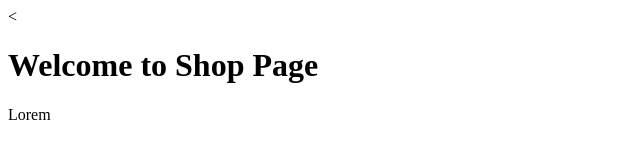
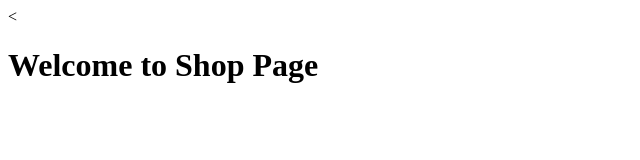
Before and after one commit to bkordtabar/projecttest, a plain HTML site: page shop.html in a window 1280 px wide. Shown: the full height of the page, 0-640 px from the left. Drawn offline with Linux system fonts and the light colour scheme.

Commit message:
update shop.html

```diff
--- a/shop.html
+++ b/shop.html
@@ -9,7 +9,7 @@
 
     <body>
         <h1>Welcome to Shop Page</h1>
-        <p>Lorem </p>
+
     </body>
     <script>
     </script>
```
